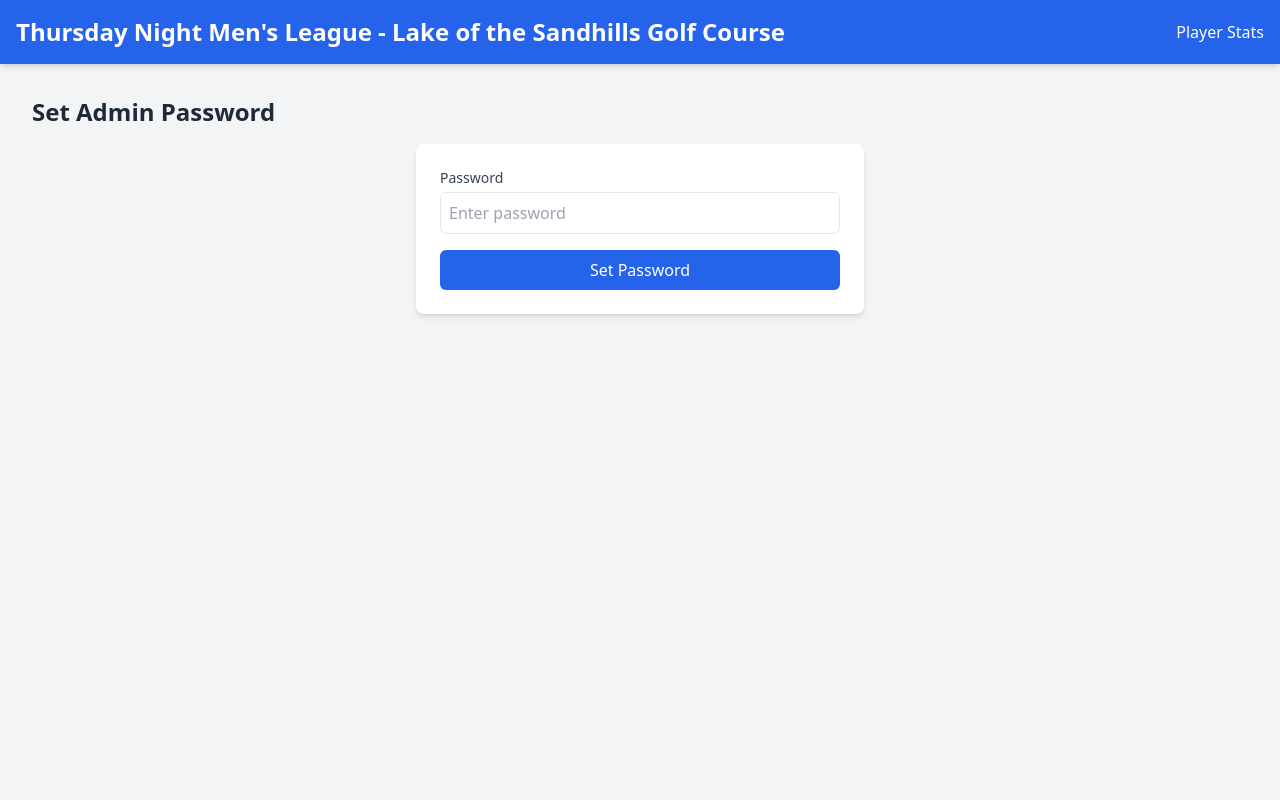
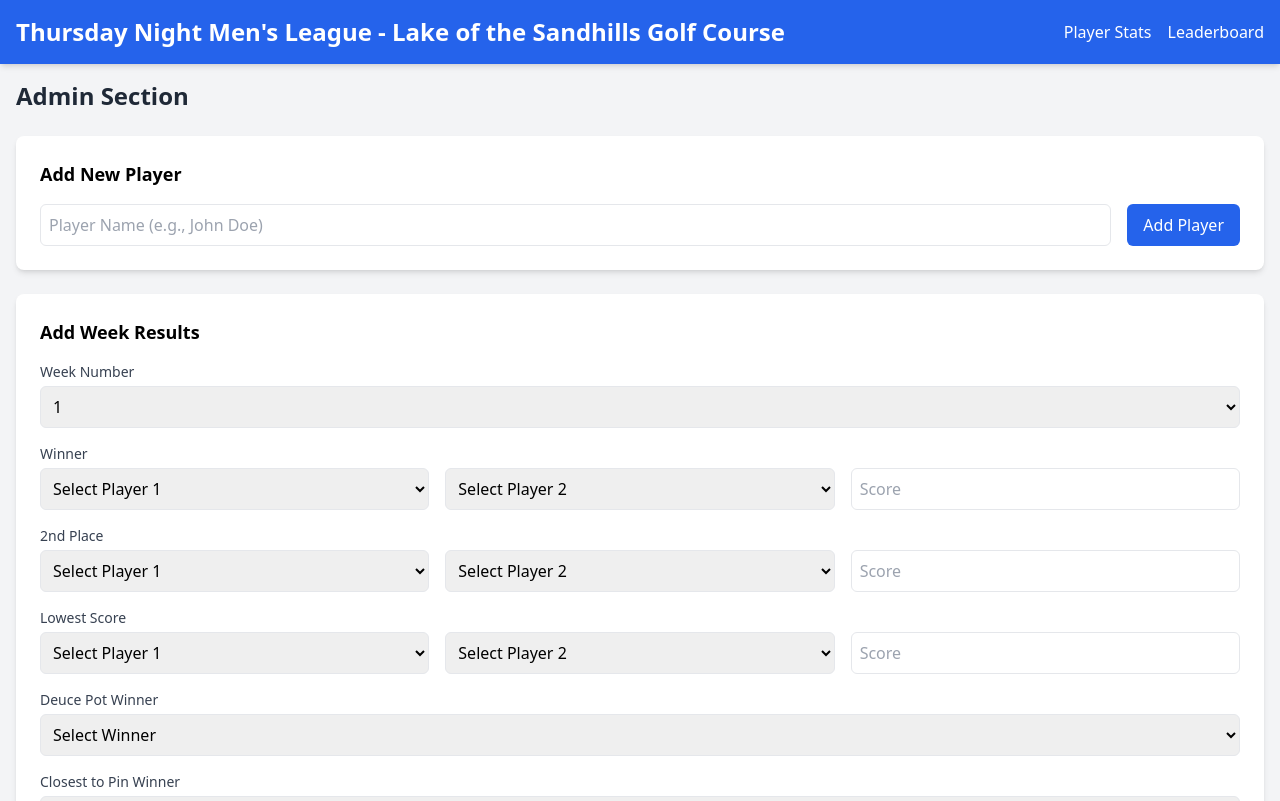
Before and after one commit to Puzzle-Pals/GolfApp, a React (Vite) app: page /admin in a window 1280 px wide. Shown: the top 801 px of the page. Built offline with nearby package versions, Linux system fonts and the light colour scheme.

Commit message:
Reorder Leaderboard columns and update Deuce Pot to 2 points

```diff
--- a/src/App.jsx
+++ b/src/App.jsx
@@ -1,78 +1,12 @@
-import { useState } from 'react';
 import { BrowserRouter as Router, Routes, Route, Link } from 'react-router-dom';
 import AdminSection from './components/AdminSection';
 import StatsSection from './components/StatsSection';
 import PlayerStats from './components/PlayerStats';
 import WeekStats from './components/WeekStats';
 import WeekDetails from './components/WeekDetails';
+import Leaderboard from './components/Leaderboard';
 
 function App() {
-  const [isAuthenticated, setIsAuthenticated] = useState(false);
-  const [passwordInput, setPasswordInput] = useState('');
-  const [error, setError] = useState('');
-  const [isSettingPassword, setIsSettingPassword] = useState(false);
-
-  const handlePasswordSubmit = (e) => {
-    e.preventDefault();
-    const storedPassword = localStorage.getItem('adminPassword');
-
-    if (!storedPassword) {
-      // First-time setup: set the password
-      if (passwordInput.trim()) {
-        localStorage.setItem('adminPassword', passwordInput);
-        setIsAuthenticated(true);
-        setPasswordInput('');
-        setIsSettingPassword(false);
-        setError('');
-      } else {
-        setError('Please enter a valid password.');
-      }
-    } else {
-      // Check existing password
-      if (passwordInput === storedPassword) {
-        setIsAuthenticated(true);
-        setPasswordInput('');
-        setError('');
-      } else {
-        setError('Incorrect password.');
-      }
-    }
-  };
-
-  const renderAdmin = () => {
-    if (!isAuthenticated) {
-      return (
-        <div className="container mx-auto p-4">
-          <h2 className="text-2xl font-bold text-gray-800 mb-4">
-            {isSettingPassword || !localStorage.getItem('adminPassword') ? 'Set Admin Password' : 'Enter Admin Password'}
-          </h2>
-          <div className="bg-white p-6 rounded-lg shadow-md max-w-md mx-auto">
-            <form onSubmit={handlePasswordSubmit}>
-              <div className="mb-4">
-                <label className="block text-sm font-medium text-gray-700 mb-1">Password</label>
-                <input
-                  type="password"
-                  value={passwordInput}
-                  onChange={(e) => setPasswordInput(e.target.value)}
-                  className="w-full p-2 border rounded-md focus:outline-none focus:ring-2 focus:ring-blue-500"
-                  placeholder="Enter password"
-                />
-              </div>
-              {error && <p className="text-red-600 mb-4">{error}</p>}
-              <button
-                type="submit"
-                className="w-full bg-blue-600 text-white px-4 py-2 rounded-md hover:bg-blue-700"
-              >
-                {isSettingPassword || !localStorage.getItem('adminPassword') ? 'Set Password' : 'Submit'}
-              </button>
-            </form>
-          </div>
-        </div>
-      );
-    }
-    return <AdminSection />;
-  };
-
   return (
     <Router>
       <div className="min-h-screen bg-gray-100">
@@ -81,16 +15,18 @@ function App() {
             <h1 className="text-white text-2xl font-bold">Thursday Night Men's League - Lake of the Sandhills Golf Course</h1>
             <div className="space-x-4">
               <Link to="/stats" className="text-white hover:text-gray-200">Player Stats</Link>
+              <Link to="/leaderboard" className="text-white hover:text-gray-200">Leaderboard</Link>
             </div>
           </div>
         </nav>
         <div className="container mx-auto p-4">
           <Routes>
-            <Route path="/admin" element={renderAdmin()} />
+            <Route path="/admin" element={<AdminSection />} />
             <Route path="/stats" element={<StatsSection />} />
             <Route path="/stats/:playerName" element={<PlayerStats />} />
             <Route path="/stats/:playerName/week/:weekNumber" element={<WeekStats />} />
             <Route path="/week/:weekNumber" element={<WeekDetails />} />
+            <Route path="/leaderboard" element={<Leaderboard />} />
             <Route path="/" element={<StatsSection />} />
           </Routes>
         </div>
--- a/src/components/AdminSection.jsx
+++ b/src/components/AdminSection.jsx
@@ -220,7 +220,7 @@ function AdminSection() {
             updatedPlayer.wins += 1;
           } else if (newTeam.placement === 'secondPlace') {
             updatedPlayer.secondPlace += 1;
-          } else if (newTeam.placement === 'lowestScore') {
+          } else if (team.placement === 'lowestScore') {
             updatedPlayer.thirdPlace += 1;
           }
         }
@@ -438,7 +438,7 @@ function AdminSection() {
                 onChange={(e) => setWeekData({ ...weekData, secondPlacePlayer2: e.target.value })}
                 className="p-2 border rounded-md focus:outline-none focus:ring-2 focus:ring-blue-500"
               >
-                <option value="">Select Player 1</option>
+                <option value="">Select Player 2</option>
                 {sortedPlayers.map(player => (
                   <option key={player.name} value={player.name}>{player.name}</option>
                 ))}
--- /dev/null
+++ b/src/components/Leaderboard.jsx
@@ -0,0 +1,105 @@
+import { useState, useEffect } from 'react';
+
+function Leaderboard() {
+  const [players, setPlayers] = useState([]);
+
+  useEffect(() => {
+    const storedPlayers = JSON.parse(localStorage.getItem('players') || '[]');
+    setPlayers(storedPlayers);
+  }, []);
+
+  // Calculate total points for a player
+  const calculateTotalPoints = (player) => {
+    return (
+      player.wins * 5 +
+      player.secondPlace * 4 +
+      player.deucePotWins * 2 +
+      player.closestToPinWins * 3
+    );
+  };
+
+  // Sort players by total points and return top 10
+  const getTopPlayers = () => {
+    return [...players]
+      .sort((a, b) => {
+        // Sort by total points (descending)
+        const pointsA = calculateTotalPoints(a);
+        const pointsB = calculateTotalPoints(b);
+        if (pointsB !== pointsA) {
+          return pointsB - pointsA;
+        }
+        // If tied, sort by first name (alphabetically)
+        const firstNameA = a.name.split(' ')[0].toLowerCase();
+        const firstNameB = b.name.split(' ')[0].toLowerCase();
+        return firstNameA.localeCompare(firstNameB);
+      })
+      .slice(0, 10); // Take top 10
+  };
+
+  // Get top players by total points
+  const topPlayers = getTopPlayers();
+
+  // Create rows for the table (max 10 rows)
+  const tableRows = topPlayers.map(player => ({
+    name: player.name,
+    wins: player.wins,
+    secondPlace: player.secondPlace,
+    thirdPlace: player.thirdPlace,
+    deucePotWins: player.deucePotWins,
+    closestToPinWins: player.closestToPinWins,
+    totalPoints: calculateTotalPoints(player)
+  }));
+
+  return (
+    <div className="container mx-auto p-4">
+      <h2 className="text-2xl font-bold text-gray-800 mb-4">Leaderboard</h2>
+      <div className="bg-white p-6 rounded-lg shadow-md">
+        {players.length === 0 ? (
+          <p className="text-gray-600">No players added yet.</p>
+        ) : (
+          <>
+            <div className="overflow-x-auto">
+              <table className="min-w-full divide-y divide-gray-200">
+                <thead className="bg-gray-50">
+                  <tr>
+                    <th className="px-6 py-3 text-left text-xs font-medium text-gray-500 uppercase tracking-wider">Player Name</th>
+                    <th className="px-6 py-3 text-left text-xs font-medium text-gray-500 uppercase tracking-wider">Wins</th>
+                    <th className="px-6 py-3 text-left text-xs font-medium text-gray-500 uppercase tracking-wider">2nd Place</th>
+                    <th className="px-6 py-3 text-left text-xs font-medium text-gray-500 uppercase tracking-wider">Closest to Pin</th>
+                    <th className="px-6 py-3 text-left text-xs font-medium text-gray-500 uppercase tracking-wider">Deuce Pot</th>
+                    <th className="px-6 py-3 text-left text-xs font-medium text-gray-500 uppercase tracking-wider">Highest Score</th>
+                    <th className="px-6 py-3 text-left text-xs font-medium text-gray-500 uppercase tracking-wider">Total Points</th>
+                  </tr>
+                </thead>
+                <tbody className="bg-white divide-y divide-gray-200">
+                  {tableRows.map((row, index) => (
+                    <tr key={index}>
+                      <td className="px-6 py-4 whitespace-nowrap">{row.name}</td>
+                      <td className="px-6 py-4 whitespace-nowrap">{row.wins}</td>
+                      <td className="px-6 py-4 whitespace-nowrap">{row.secondPlace}</td>
+                      <td className="px-6 py-4 whitespace-nowrap">{row.closestToPinWins}</td>
+                      <td className="px-6 py-4 whitespace-nowrap">{row.deucePotWins}</td>
+                      <td className="px-6 py-4 whitespace-nowrap">{row.thirdPlace}</td>
+                      <td className="px-6 py-4 whitespace-nowrap">{row.totalPoints}</td>
+                    </tr>
+                  ))}
+                </tbody>
+              </table>
+            </div>
+            <div className="mt-4 p-4 bg-gray-50 rounded-lg">
+              <h3 className="text-lg font-semibold text-gray-800 mb-2">Scoring Legend</h3>
+              <ul className="list-disc list-inside text-gray-600">
+                <li>Wins: 5 points</li>
+                <li>2nd Place: 4 points</li>
+                <li>Closest to Pin: 3 points</li>
+                <li>Deuce Pot: 2 points</li>
+              </ul>
+            </div>
+          </>
+        )}
+      </div>
+    </div>
+  );
+}
+
+export default Leaderboard;
```
